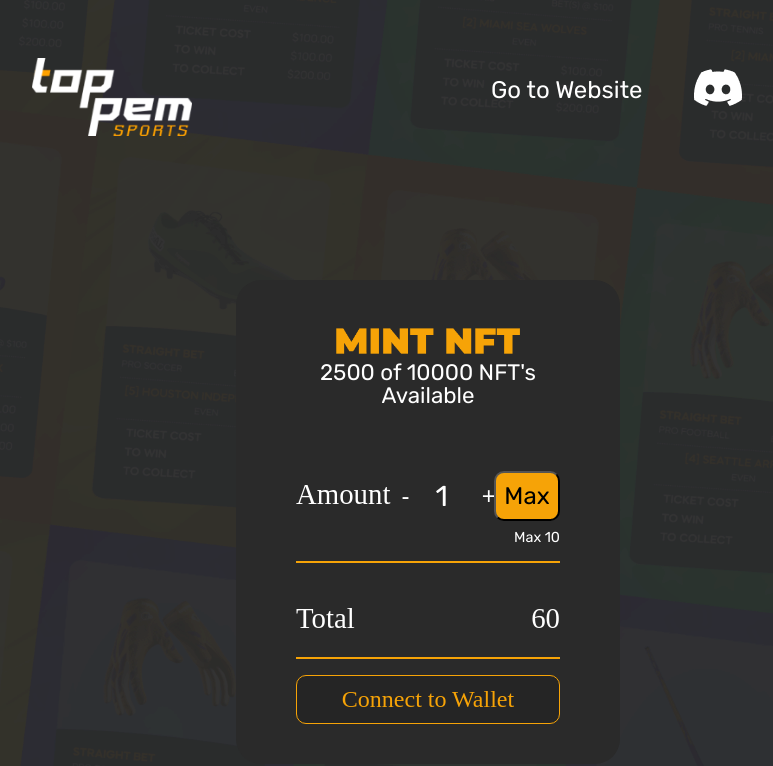
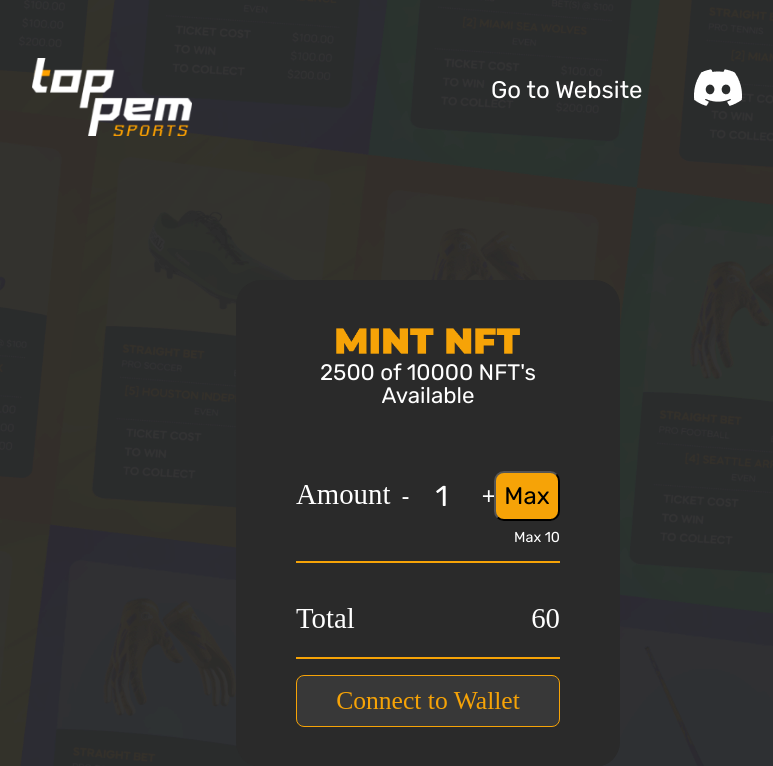
Before and after one commit to timdogfr/deneme3, a React (Create React App) app: page / in a window 1280 px wide. Shown: the top 766 px of the page, without its empty margins (212-985 px from the left). Built offline with nearby package versions, Linux system fonts and the light colour scheme.

Commit message:
Update globalStyles.js

```diff
--- a/src/styles/globalStyles.js
+++ b/src/styles/globalStyles.js
@@ -195,14 +195,14 @@ export const FlexContainer = styled.div`
 export const connectButton = styled.button`
   width:100%;
   padding:10px;
-  background-color: #252525;
+  background-color: rgb(56 56 56);
   color: #f6a307;
   font-family: 'Montserrat';
   font-style: Bold;
   text-align:center;
-  font-size:1.5rem;
+  font-size:1.6rem;
   border: 1px solid #f6a307;
-  border-radius:10px;
+  border-radius:8px;
   cursor:pointer;
   transition: all 0.5s;
 `;
```
